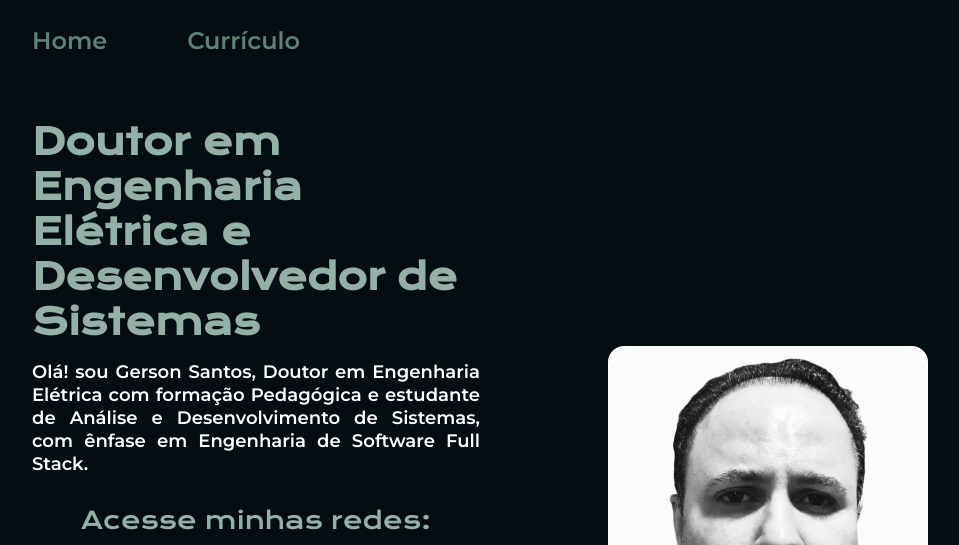
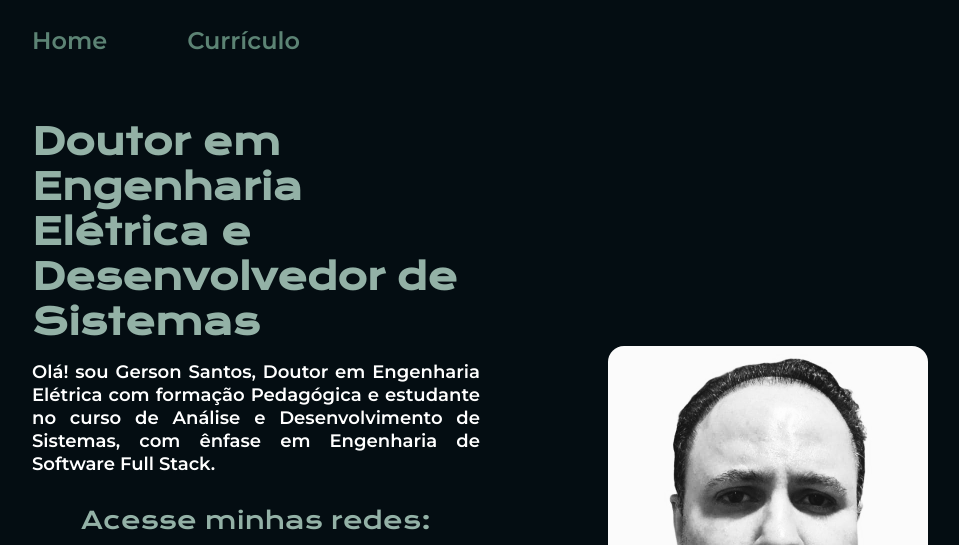
Before and after one commit to gerson1077/PaginaPessoal, a plain HTML site: page index.html in a window 1280 px wide. Shown: the top 545 px of the page, without its empty margins (160-1119 px from the left). Drawn offline with nearby package versions, Linux system fonts and the light colour scheme.

Commit message:
Update index.html
atualização no texto da biografia

```diff
--- a/index.html
+++ b/index.html
@@ -20,7 +20,7 @@
             <section class="apresentacao__conteudo">
                 <h1 class="apresentacao__conteudo__titulo"> <strong class="titulo-destaque"> Doutor em Engenharia Elétrica e Desenvolvedor de Sistemas</h1>
                 <p class="apresentacao__conteudo__texto">Olá! sou <strong class="nome">Gerson Santos</strong>, Doutor em Engenharia Elétrica
-                        com formação Pedagógica e estudante de Análise e Desenvolvimento de Sistemas, com ênfase em
+                        com formação Pedagógica e estudante no curso de Análise e Desenvolvimento de Sistemas, com ênfase em
                         Engenharia de Software Full Stack. <br>
                 </p>
                 <div class="apresentacao__links">
```
